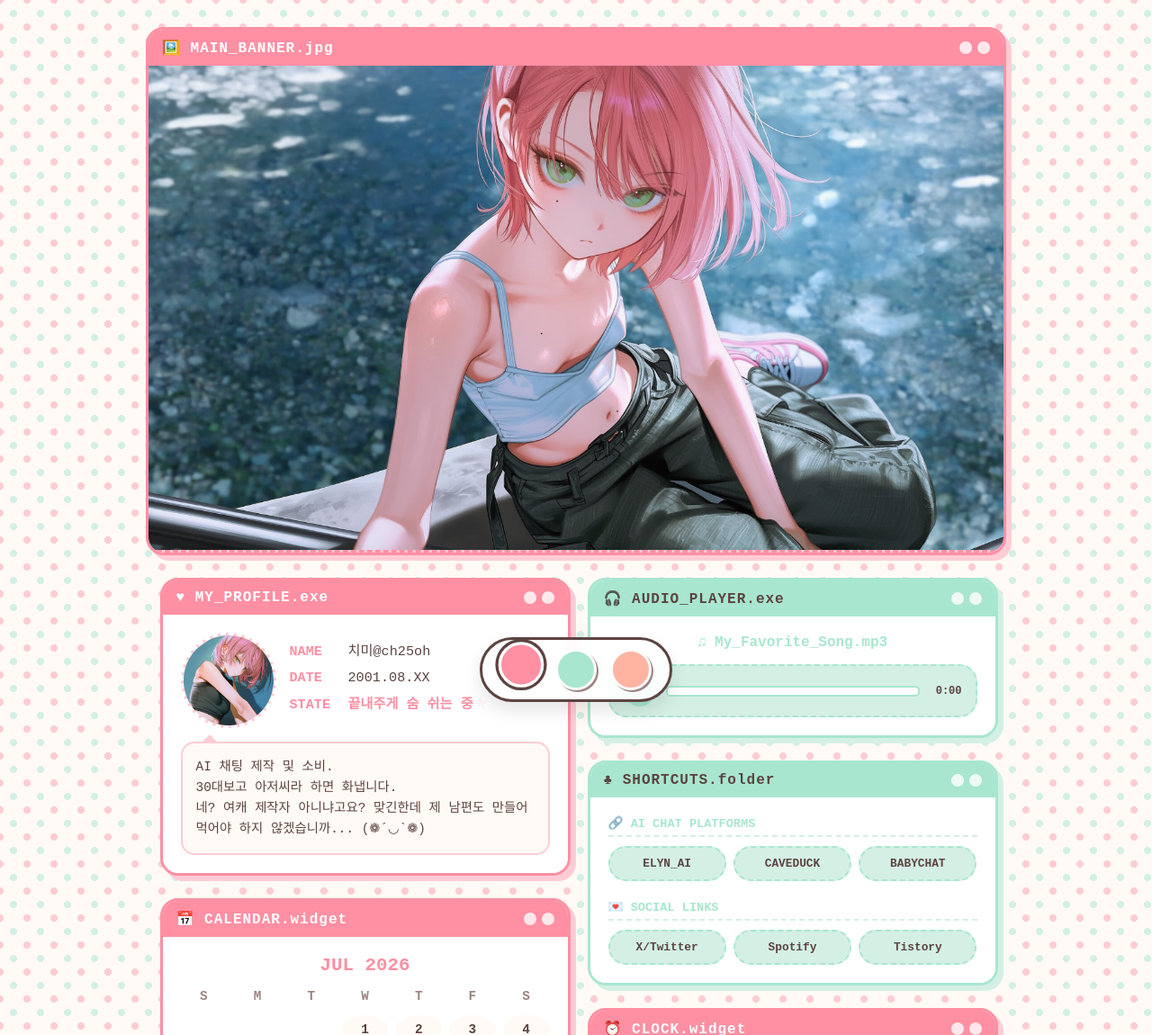
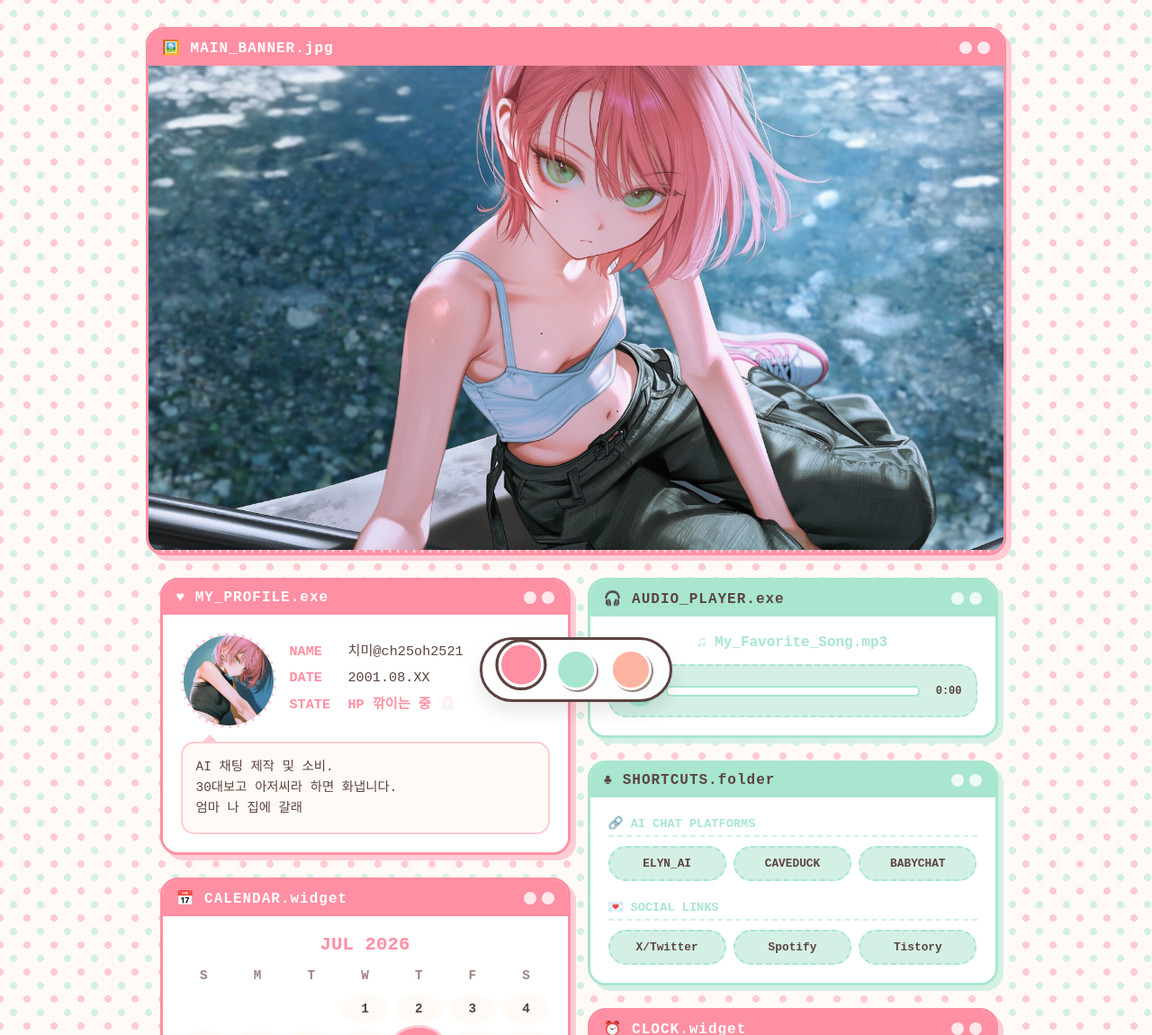
Before and after one commit to c2h5oh2521/c2h5oh2521.github.io, a plain HTML site: page index.html in a window 1280 px wide. Shown: the top 1150 px of the page at 90% size. Drawn offline with Linux system fonts and the light colour scheme; a web font is replaced by a local one.

Commit message:
리뉴얼

```diff
--- a/index.html
+++ b/index.html
@@ -3,7 +3,7 @@
 <head>
     <meta charset="UTF-8">
     <meta name="viewport" content="width=device-width, initial-scale=1.0">
-    <title>c2h5oh2521_chimi_cute_desktop_v6</title>
+    <title>c2h5oh2521_chimidesktop_v2521</title>
     <style>
         /* 둥근모꼴 (Neo둥근모) 웹 폰트 로드 */
         @font-face {
@@ -409,16 +409,16 @@
                                 <img src="Chimi_Profile.jpg" alt="Profile">
                             </div>
                             <div class="profile-info">
-                                <div class="info-row"><span class="info-label">NAME</span>치미@ch25oh</div>
+                                <div class="info-row"><span class="info-label">NAME</span>치미@ch25oh2521</div>
                                 <div class="info-row"><span class="info-label">DATE</span>2001.08.XX</div>
-                                <div class="info-row"><span class="info-label">STATE</span><span class="rainbow-glow-text">끝내주게 숨 쉬는 중<span class="blink">★</span></span></div>
+                                <div class="info-row"><span class="info-label">STATE</span><span class="rainbow-glow-text">HP 깎이는 중<span class="blink"> 🚨</span></span></div>
                             </div>
                         </div>
 
                         <div class="note-bubble">
                             AI 채팅 제작 및 소비.<br>
                             30대보고 아저씨라 하면 화냅니다.<br>
-                            네? 여캐 제작자 아니냐고요? 맞긴한데 제 남편도 만들어 먹어야 하지 않겠습니까... (❁´◡`❁)
+                            엄마 나 집에 갈래
                         </div>
                     </div>
                 </div>
```
